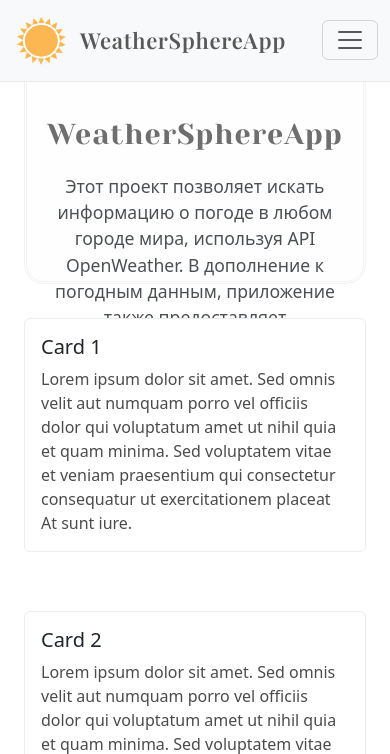
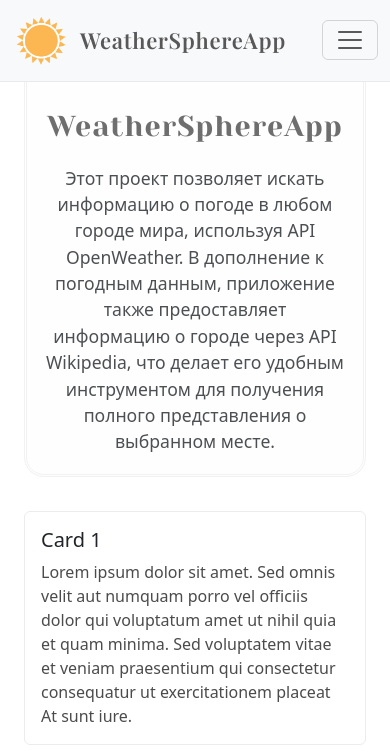
Before and after one commit to MRGiorgiosDev8/weather_django, a Django app: page / in a window 390 px wide. Shown: the top 754 px of the page. Run offline with Django 5.2, Linux system fonts and the light colour scheme; some libraries are stand-ins or nearby versions; some web fonts are replaced.

Commit message:
update custom.css index.html

```diff
--- a/weather_project/static/css/custom.css
+++ b/weather_project/static/css/custom.css
@@ -190,14 +190,14 @@ h2,
     background-color: #f8f9fa35;
     padding-top: 11px;
     padding-bottom: 11px;
-    margin: 0 auto;
     max-height: 260px;
+    box-sizing: border-box;
 }
 
 .intro-images {
     transform: translateY(-16vh);
     padding: 0;
-    opacity: 0.8;
+    opacity: 0.7;
 }
 
 
@@ -294,6 +294,15 @@ h2,
         width: 300px !important;
         font-size: 1.1em;
     }
+
+    .intro-header {
+        padding: 3px;
+        max-height: fit-content;
+    }
+
+    .intro-images {
+     display: none;
+    }
 }
 
 @media (min-width: 769px) and (max-width: 991px) {
--- a/weather_project/templates/weather/index.html
+++ b/weather_project/templates/weather/index.html
@@ -14,7 +14,7 @@
         В дополнение к погодным данным, приложение также предоставляет информацию о городе через API Wikipedia,
         что делает его удобным инструментом для получения полного представления о выбранном месте.
     </p>
-    <div class="intro-images d-flex justify-content-between">
+    <div class="intro-images d-flex justify-content-between d-none d-lg-flex">
         <img src="{% static 'images/sunflower1.png' %}" alt="Sunflower 1" class="img-fluid" style="max-width: 90px;">
         <img src="{% static 'images/sunflower1.png' %}" alt="Sunflower 1" class="img-fluid" style="max-width: 90px;">
     </div>
```
Also changed, not shown: weather_project/static/images/artlogostylesun111.png (deleted).
